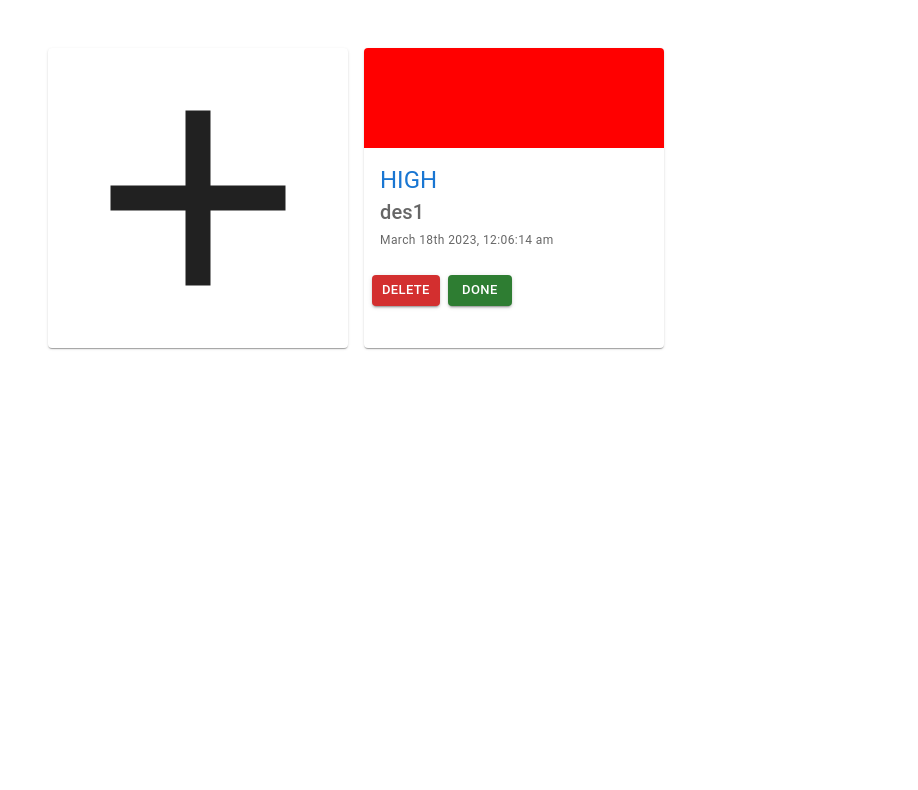
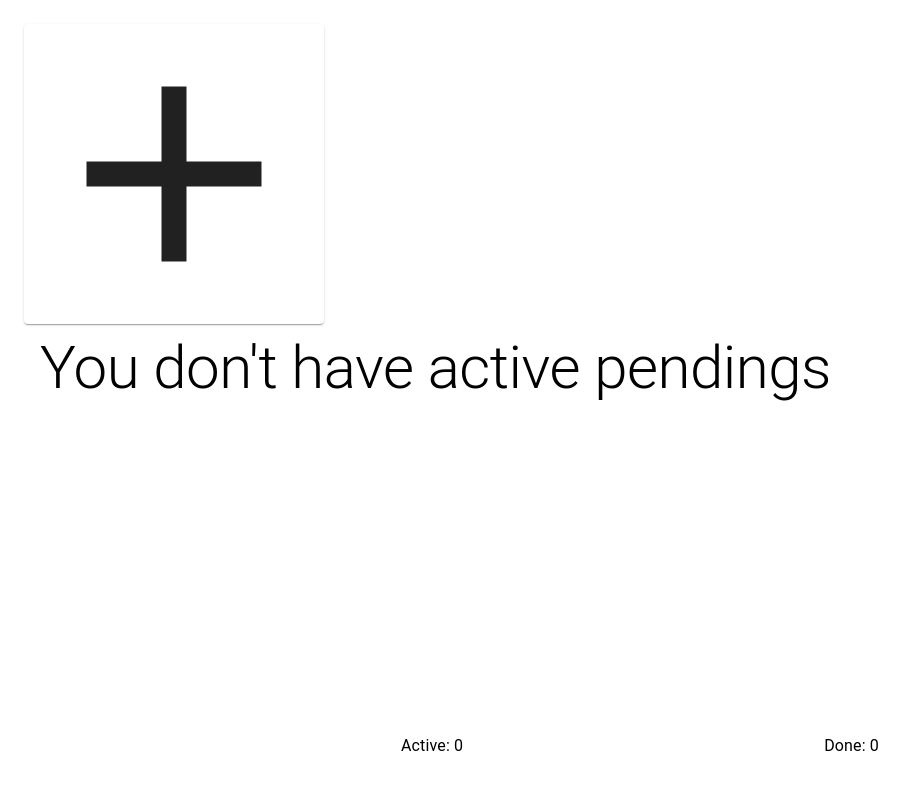
Before and after one commit to AnaRu80/my-pendings, a React (Create React App) app: page / in a window 1280 px wide. Shown: the top 790 px of the page, without its empty margins (0-918 px from the left). Built offline with nearby package versions, Linux system fonts and the light colour scheme.

Commit message:
footer and some changes

```diff
--- a/public/index.html
+++ b/public/index.html
@@ -7,8 +7,7 @@
 		<meta name="theme-color" content="#000000" />
 		<meta
 			name="description"
-      content="Web site created using create-react-app"
-    />
+			content="Web site created using create-react-app" />
 		<link rel="apple-touch-icon" href="%PUBLIC_URL%/logo192.png" />
 		<!--
       manifest.json provides metadata used when your web app is installed on a
@@ -24,7 +23,7 @@
       work correctly both with client-side routing and a non-root public URL.
       Learn how to configure a non-root public URL by running `npm run build`.
     -->
-    <title>React App</title>
+		<title>My Pendings</title>
 	</head>
 	<body>
 		<noscript>You need to enable JavaScript to run this app.</noscript>
--- a/src/App.tsx
+++ b/src/App.tsx
@@ -1,15 +1,14 @@
 import React, { useState } from 'react';
 import './App.css';
-import { Button, Input, SelectInput, Text } from './components/atoms';
-import { Modal } from './components/molecules';
+import { Text } from './components/atoms';
 import moment from 'moment';
-import { TypedUseSelectorHook, useDispatch, useSelector } from 'react-redux';
+import { TypedUseSelectorHook, useSelector } from 'react-redux';
 
-import type { RootState, AppDispatch } from './store';
-import { Card, AddCard, AddPendingModal } from './components/organisms';
-import { Box, Grid } from '@mui/material';
-import { Pending } from '@mui/icons-material';
+import type { RootState } from './store';
+import { Card, AddCard, AddPendingModal, Footer } from './components/organisms';
+import { Box, Grid, ThemeProvider } from '@mui/material';
 import { PendingListProps } from './store/pending-slice';
+import { theme } from './Theme/theme';
 
 function App() {
 	const useAppSelector: TypedUseSelectorHook<RootState> = useSelector;
@@ -17,14 +16,23 @@ function App() {
 	const list = useAppSelector((state): any => state.pending.pendingsList);
 
 	return (
-		<Box sx={{ margin: 8 }}>
+		<ThemeProvider theme={theme}>
+			<Box
+				sx={{
+					margin: '5vh',
+					height: '90vh',
+					display: 'flex',
+					flexDirection: 'column',
+				}}>
 				<Grid
 					container
 					spacing={{ xs: 2, md: 3 }}
 					columns={{ xs: 1, sm: 2, md: 4 }}>
 					<AddCard openModal={() => setIsModalOpen(true)} />
-				{list.map((pending: PendingListProps) => (
+					{list?.map((pending: PendingListProps) => (
 						<Card
+							key={pending.id}
+							id={pending.id}
 							description={pending.description}
 							priority={pending.priority}
 							status={pending.status}
@@ -32,11 +40,20 @@ function App() {
 						/>
 					))}
 				</Grid>
+				{list.length == 0 && (
+					<Text
+						variant="h2"
+						color={'black'}
+						text="You don't have active pendings"
+					/>
+				)}
 				<AddPendingModal
 					isModalOpen={isModalOpen}
 					onClose={() => setIsModalOpen(false)}
 				/>
+				<Footer />
 			</Box>
+		</ThemeProvider>
 	);
 }
 
--- /dev/null
+++ b/src/Theme/theme.ts
@@ -0,0 +1,15 @@
+import { createTheme } from '@mui/material/styles';
+
+export const theme = createTheme({
+	palette: {
+		primary: {
+			// light: will be calculated from palette.primary.main,
+			main: '#43ED3F',
+			// dark: will be calculated from palette.primary.main,
+			// contrastText: will be calculated to contrast with palette.primary.main
+		},
+		error: {
+			main: '#EF2917',
+		},
+	},
+});
--- a/src/components/atoms/text/Text.tsx
+++ b/src/components/atoms/text/Text.tsx
@@ -4,7 +4,7 @@ import { Typography } from '@mui/material';
 import { TextProps } from './Text.props';
 
 export function Text(props: TextProps) {
-	const { text, color = 'primary', sx, variant = 'subtitle1' } = props;
+	const { text, color = 'black', sx, variant = 'subtitle1' } = props;
 	return (
 		<Typography color={color} variant={variant} sx={sx}>
 			{text}
--- a/src/components/organisms/card/Card.props.ts
+++ b/src/components/organisms/card/Card.props.ts
@@ -1,5 +1,5 @@
 export type PRIORITY = 'high' | 'medium' | 'low';
-export type STATUS = 'done' | 'pending' | 'deleted';
+export type STATUS = 'done' | 'active' | 'deleted';
 
 export interface CardProps {
 	id?: number;
--- a/src/components/organisms/card/Card.styles.ts
+++ b/src/components/organisms/card/Card.styles.ts
@@ -16,7 +16,7 @@ const CardStyles: SxProps = {
 	},
 
 	'.medium': {
-		backgroundColor: 'yellow',
+		backgroundColor: '#43ED3F',
 		height: 100,
 	},
 
--- a/src/components/organisms/card/Card.tsx
+++ b/src/components/organisms/card/Card.tsx
@@ -4,10 +4,25 @@ import { Button } from '../../atoms/button/Button';
 import { Text } from '../../atoms';
 import { CardProps } from './Card.props';
 import CardStyles from './Card.styles';
+import { useDispatch } from 'react-redux';
+import { pendingActions } from '../../../store/pending-slice';
 
 export function Card(props: CardProps) {
-	const { description, priority = 'high', time } = props;
+	const { id, description, priority = 'high', time } = props;
+	const dispatch = useDispatch();
 
+	const deletePending = () =>
+		dispatch(
+			pendingActions.deleteFromPendings({
+				id: id,
+			})
+		);
+	const donePending = () =>
+		dispatch(
+			pendingActions.doneFromPendings({
+				id: id,
+			})
+		);
 	return (
 		<Box sx={{ margin: 1 }}>
 			<CardMui sx={CardStyles}>
@@ -18,8 +33,18 @@ export function Card(props: CardProps) {
 					<Text variant="caption" color="text.secondary" text={time} />
 				</CardContent>
 				<CardActions>
-					<Button size="small" text="Delete" color="error" />
-					<Button size="small" text="Done" color="success" />
+					<Button
+						size="small"
+						text="Delete"
+						color="error"
+						onClick={deletePending}
+					/>
+					<Button
+						size="small"
+						text="Done"
+						color="primary"
+						onClick={donePending}
+					/>
 				</CardActions>
 			</CardMui>
 		</Box>
--- /dev/null
+++ b/src/components/organisms/footer/Footer.tsx
@@ -0,0 +1,26 @@
+import React, { useState } from 'react';
+import { Box } from '@mui/material';
+import { TypedUseSelectorHook, useSelector } from 'react-redux';
+
+import { RootState } from '../../../store';
+import { Text } from '../../atoms';
+export function Footer() {
+	const useAppSelector: TypedUseSelectorHook<RootState> = useSelector;
+	const totalActive = useAppSelector(
+		(state): any => state.pending.pendingsList
+	);
+	const totalDone = useAppSelector((state): any => state.pending.totalDone);
+
+	return (
+		<Box
+			mt="auto"
+			sx={{
+				flexDirection: 'row',
+				display: 'flex',
+				justifyContent: 'space-evenly',
+			}}>
+			<Text text={`Active: ${totalActive.length}`} />
+			<Text text={`Done: ${totalDone}`} />
+		</Box>
+	);
+}
--- a/src/components/organisms/index.ts
+++ b/src/components/organisms/index.ts
@@ -1,3 +1,4 @@
 export * from './card/Card';
 export * from './card/AddCard';
 export * from './modal-add-pending/AddPendingModal';
+export * from './footer/Footer';
--- a/src/components/organisms/modal-add-pending/AddPendingModal.tsx
+++ b/src/components/organisms/modal-add-pending/AddPendingModal.tsx
@@ -1,10 +1,12 @@
 import React, { useState } from 'react';
+import { TypedUseSelectorHook, useSelector } from 'react-redux';
 import { Button, Input, SelectInput, Text } from '../../atoms';
 import { Modal } from '../../molecules';
 import { PRIORITY, STATUS } from '../card/Card.props';
 import { Controller, SubmitHandler, useForm } from 'react-hook-form';
 import { pendingActions } from '../../../store/pending-slice';
 import { useDispatch } from 'react-redux';
+import { RootState } from '../../../store';
 interface PrioritySelect {
 	label: string;
 	value: string;
@@ -20,7 +22,7 @@ interface StatusSelect {
 }
 const status: StatusSelect[] = [
 	{ label: 'done', value: 'done' },
-	{ label: 'pending', value: 'pending' },
+	{ label: 'active', value: 'active' },
 	{ label: 'deleted', value: 'deleted' },
 ];
 
@@ -49,17 +51,19 @@ export function AddPendingModal(props: propsModal) {
 	});
 
 	const dispatch = useDispatch();
+	const useAppSelector: TypedUseSelectorHook<RootState> = useSelector;
+	const list = useAppSelector((state): any => state.pending.pendingsList);
 	const onSubmit: SubmitHandler<IFormInput> = data => {
-		console.log('data', data);
 		dispatch(
 			pendingActions.addToPendings({
-				id: 1,
+				id: list.length + 1,
 				priority: data.priority,
 				description: data.description,
 				status: data.status,
 			})
 		);
 		reset();
+		onClose();
 	};
 
 	return (
--- a/src/store/pending-slice.ts
+++ b/src/store/pending-slice.ts
@@ -1,24 +1,16 @@
 import { createSlice, PayloadAction } from '@reduxjs/toolkit';
-import { CardProps } from '../components/organisms/card/Card.props';
+import { CardProps, STATUS } from '../components/organisms/card/Card.props';
 
 export interface PendingListProps extends CardProps {}
 interface PendingsInterface {
 	pendingsList: PendingListProps[];
 	totalDone: number;
-	totalDeleted: number;
+	totalActive: number;
 }
 const initialState: PendingsInterface = {
-	pendingsList: [
-		{
-			id: 0,
-			priority: 'high',
-			description: 'des1',
-			status: 'done',
-			time: 'time',
-		},
-	],
+	pendingsList: [],
 	totalDone: 0,
-	totalDeleted: 0,
+	totalActive: 0,
 };
 const pendingsSlice = createSlice({
 	name: 'pendings',
@@ -26,14 +18,16 @@ const pendingsSlice = createSlice({
 	reducers: {
 		addToPendings(state, action) {
 			const newPendings = action.payload;
+			const status: STATUS = action.payload.status;
 			console.log('new', newPendings);
-			const existingPending = state.pendingsList.find(
+			const existingPendingId = state.pendingsList.find(
 				pending => pending.id === newPendings.id
 			);
 			const existingPendingDescription = state.pendingsList.find(
 				pending => pending.description === newPendings.description
 			);
-			// if (!existingPending && !existingPendingDescription) {
+			const existingPending = !existingPendingId && !existingPendingDescription;
+			if (existingPending && status === 'active') {
 				state.pendingsList.push({
 					id: newPendings.id,
 					priority: newPendings.priority,
@@ -41,10 +35,13 @@ const pendingsSlice = createSlice({
 					status: newPendings.status,
 					time: 'time',
 				});
-			// }
+			}
+			if (existingPending && status === 'done') {
+				state.totalDone++;
+			}
 		},
 		deleteFromPendings(state: PendingsInterface, action) {
-			const id = action.payload;
+			const id = action.payload.id;
 			const existingPending = state.pendingsList.find(
 				pending => pending.id === id
 			);
@@ -53,10 +50,9 @@ const pendingsSlice = createSlice({
 					pending => pending.id !== id
 				);
 			}
-			state.totalDeleted++;
 		},
 		doneFromPendings(state, action) {
-			const id = action.payload;
+			const id = action.payload.id;
 			const existingPending = state.pendingsList.find(
 				pending => pending.id === id
 			);
```
Also changed, not shown: 1 other file (tests, documents, lock files or other folders). Lines whose indentation alone changed are shown as unchanged.
